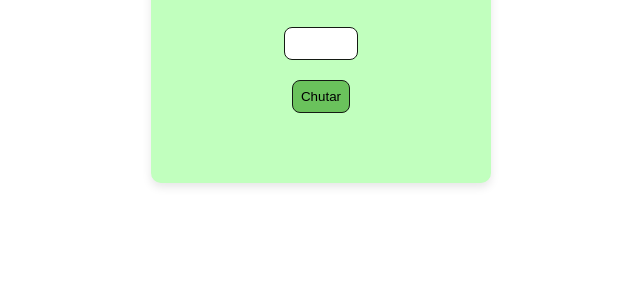
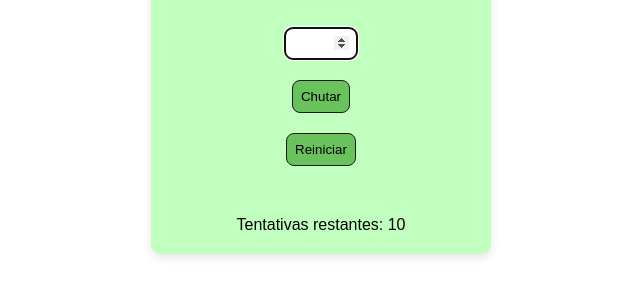
Before and after one commit to Matheusols/exercicio-js-adivinhacao, a plain HTML site: page index.html in a window 1280 px wide. Shown: the part 118-414 px from the top of the page, without its empty margins (319-959 px from the left). Drawn offline with Linux system fonts and the light colour scheme.

Commit message:
Adição do botão de reiniciar

```diff
--- a/adv.js
+++ b/adv.js
@@ -1,7 +1,19 @@
 // Inicialização do jogo
-const numeroSecreto = Math.floor(Math.random() * 100) + 1;
+let numeroSecreto;
 const maxTentativas = 10;
-let tentativasRestantes = maxTentativas;
+let tentativasRestantes;
+
+function iniciarJogo() {
+    numeroSecreto = Math.floor(Math.random() * 100) + 1;
+    tentativasRestantes = maxTentativas;
+    document.getElementById('palpite').disabled = false;
+    document.querySelector('button').disabled = false;
+    document.getElementById('mensagem').textContent = '';
+    document.getElementById('tentativas').textContent = `Tentativas restantes: ${tentativasRestantes}`;
+    document.getElementById('palpite').value = '';
+    document.getElementById('palpite').focus();
+    }
+
 
 // Processamento
 function verificarPalpite() {
@@ -21,9 +33,11 @@ function verificarPalpite() {
     if (palpite === numeroSecreto) {
         mensagem.textContent = `Você acertou! O número secreto era ${numeroSecreto}.`;
         desativarJogo();
+
     } else if (tentativasRestantes === 0) {
         mensagem.textContent = `Você perdeu! O número secreto era ${numeroSecreto}.`;
         desativarJogo();
+
     } else if (palpite < numeroSecreto) {
         mensagem.textContent = "O número secreto é **maior**.";
     } else {
@@ -40,3 +54,10 @@ function desativarJogo() {
     document.getElementById('palpite').disabled = true;
     document.querySelector('button').disabled = true;
 }
+
+function reiniciarJogo() {
+    iniciarJogo();
+}
+
+// Iniciar o jogo ao carregar a página
+    window.onload = iniciarJogo;
--- a/index.html
+++ b/index.html
@@ -13,8 +13,10 @@
         <p>Digite um número entre 1 e 100:</p>
         <input type="number" id="palpite" min="1" max="100" />
         <button onclick="verificarPalpite()">Chutar</button>
+        <button onclick="reiniciarJogo()">Reiniciar</button>
         <p id="mensagem"></p>
         <p id="tentativas"></p>
+        <p id="reinicio"></p>
     </div>
 </body>
 </html>
```
